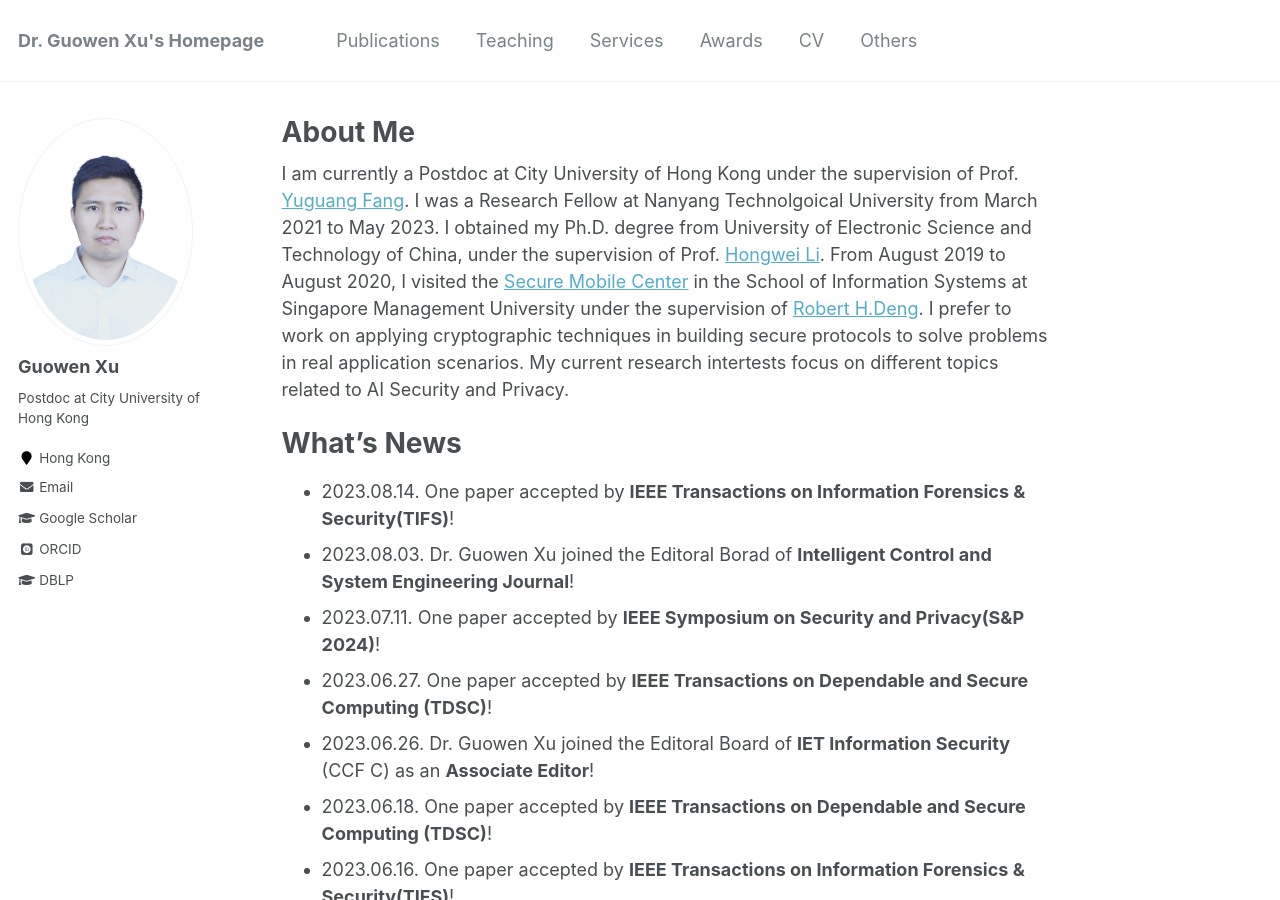
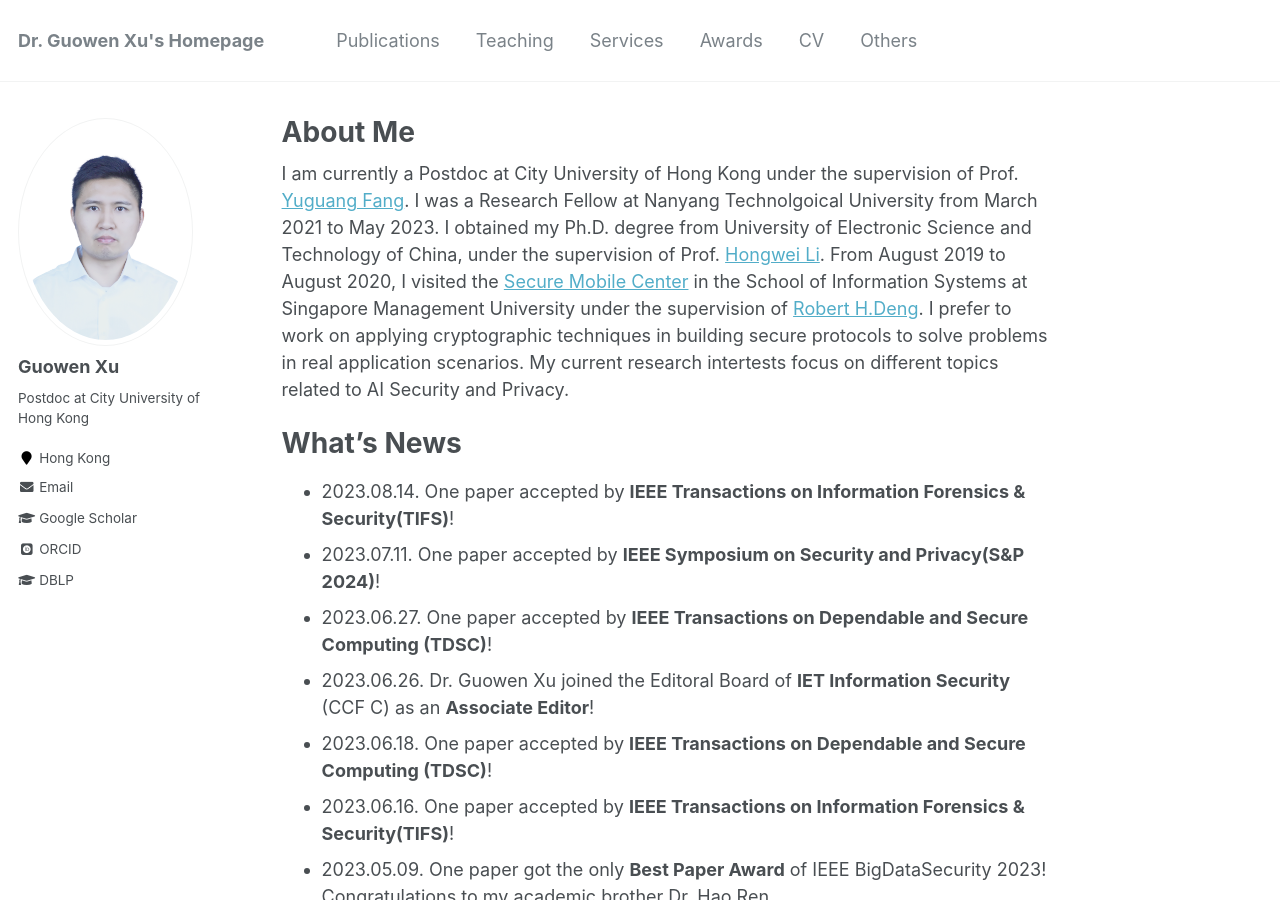
Before and after one commit to Guowen-xu/guowen-xu.github.io, a Jekyll site: the page built from _pages/about.md, in a window 1280 px wide and 900 px high. Built offline with Jekyll 4.4.1, drawn with Linux system fonts in a browser that asks for light colours; some web fonts are replaced.

Commit message:
Update about.md

```diff
--- a/_pages/about.md
+++ b/_pages/about.md
@@ -14,7 +14,6 @@ redirect_from:
 What's News
 ======
 - 2023.08.14. One paper accepted by **IEEE Transactions on Information Forensics & Security(TIFS)**!
-- 2023.08.03. Dr. Guowen Xu joined the Editoral Borad of **Intelligent Control and System Engineering Journal**!
 - 2023.07.11. One paper  accepted by **IEEE Symposium on Security and Privacy(S&P 2024)**!
 - 2023.06.27. One paper  accepted by **IEEE Transactions on Dependable and Secure Computing (TDSC)**!
 - 2023.06.26. Dr. Guowen Xu joined the Editoral Board of **IET Information Security** (CCF C) as an **Associate Editor**!
```
